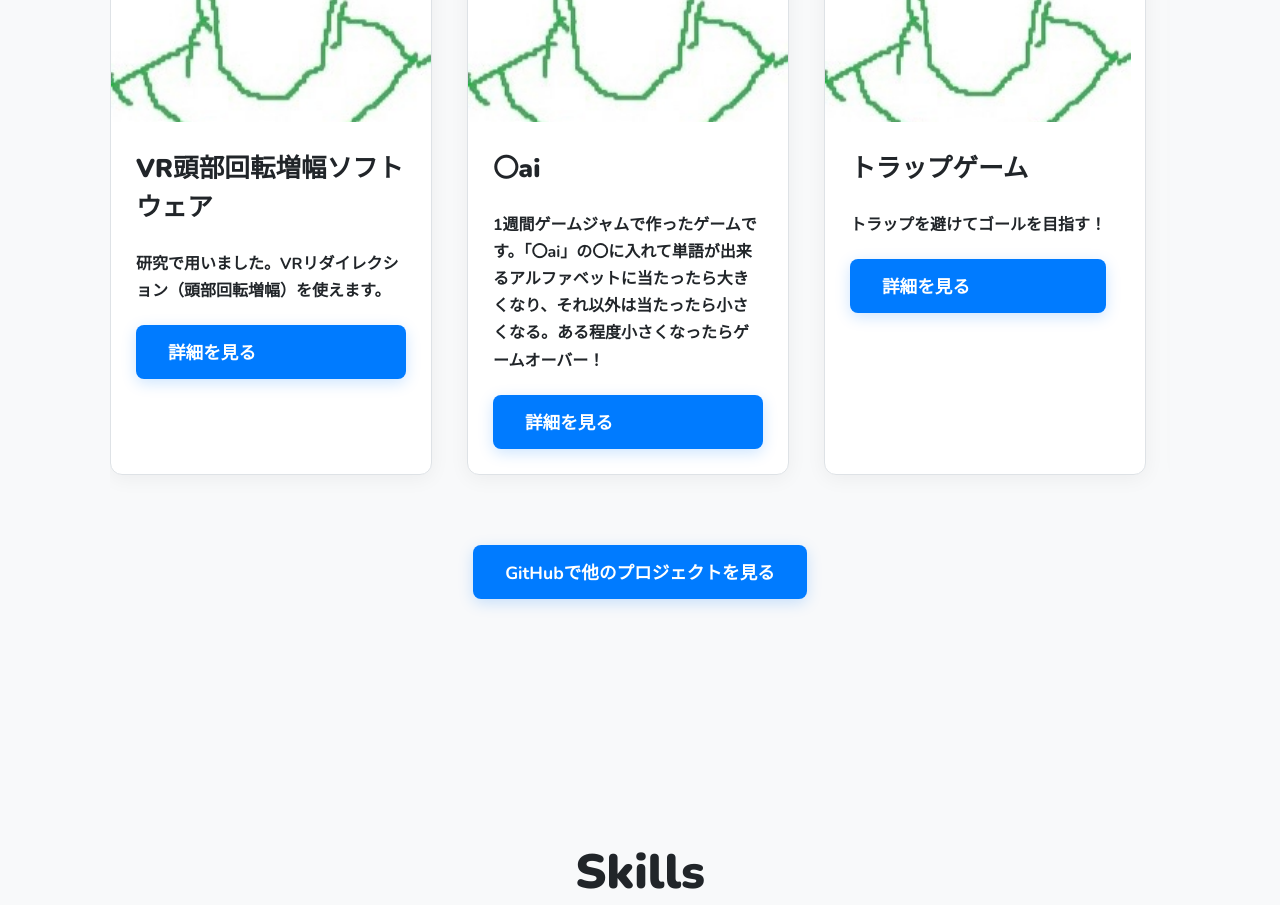
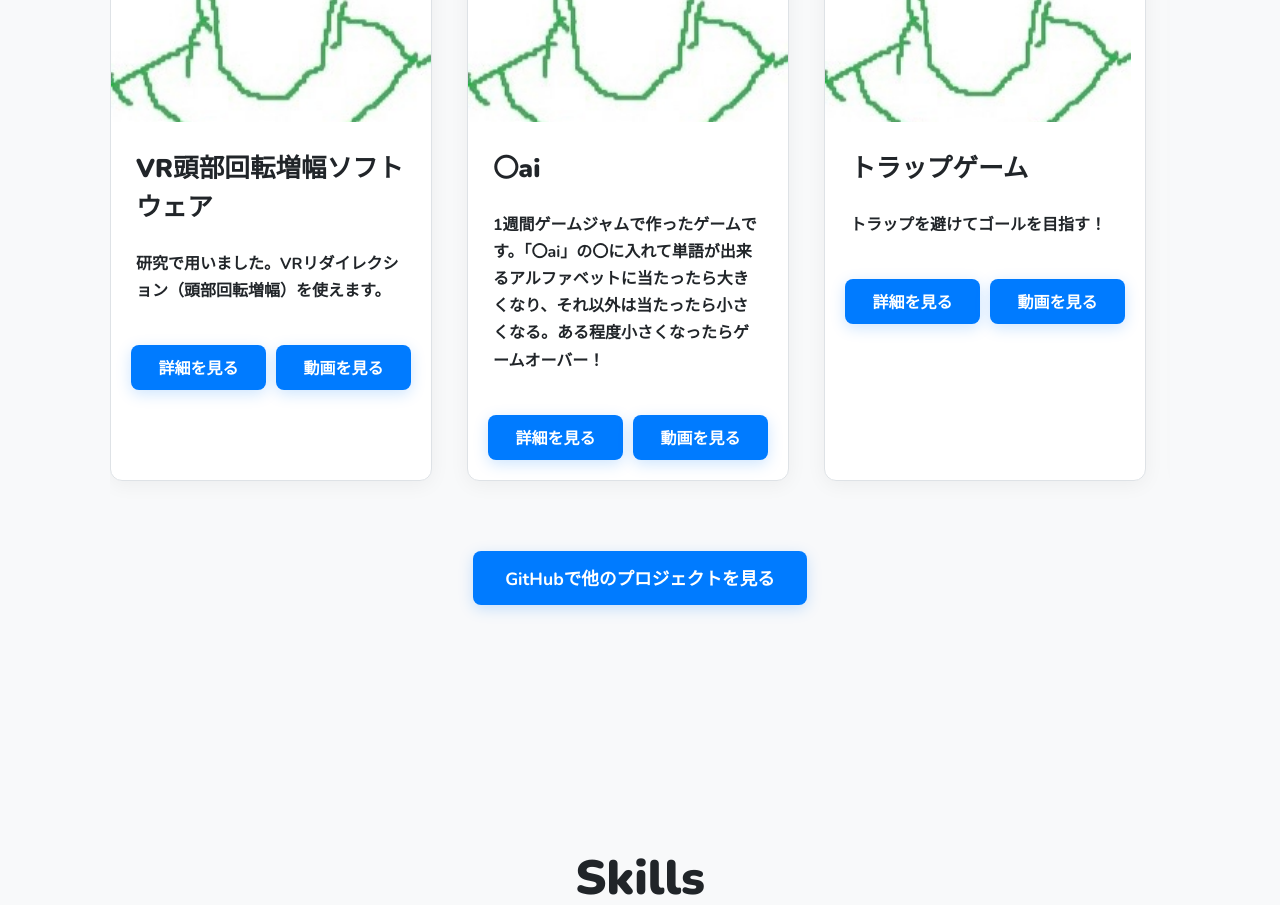
Before and after one commit to matchamatcho/my-portfolio, a React (Create React App) app: page / in a window 1280 px wide. Shown: the part 1660-2565 px from the top of the page. Built offline with nearby package versions, Linux system fonts and the light colour scheme.

Commit message:
動画を見るボタンを追加

```diff
--- a/src/App.css
+++ b/src/App.css
@@ -339,3 +339,44 @@ h2::after {
   margin-top: 60px;
   border-top: 1px solid var(--border-color);
 }
+
+.project-content {
+    padding: 25px;
+    flex-grow: 1;
+    display: flex;
+    flex-direction: column;
+    text-align: left;
+    /* ボタン用のスペースを確保するために padding-bottom を調整 */
+    padding-bottom: 20px;
+}
+
+.project-buttons {
+  display: flex;
+  justify-content: space-around; /* ボタンを均等に配置 */
+  padding: 0 20px 20px; /* 下部に余白を追加 */
+  gap: 10px; /* ボタン間のスペース */
+}
+
+.project-buttons .button {
+  flex: 1; /* ボタンが均等に幅を持つようにする */
+  padding: 10px 15px; /* ボタンのサイズを少し小さく調整 */
+  font-size: 1em;
+}
+
+.button.button-secondary {
+  background-color: #6c757d; /* グレー系の色 */
+  box-shadow: 0 4px 15px rgba(108, 117, 125, 0.2);
+}
+
+.button.button-secondary:hover {
+  background-color: #5a6268;
+  box-shadow: 0 7px 25px rgba(108, 117, 125, 0.3);
+}
+
+.project-buttons .button {
+  color: white;
+}
+
+.project-detail .button {
+    color: white;
+}
--- a/src/components/ProjectDetail.js
+++ b/src/components/ProjectDetail.js
@@ -46,10 +46,15 @@ function ProjectDetail() {
             </ul>
         </>
       )}
-      <a href={project.link} target="_blank" rel="noopener noreferrer" className="button">
-        GitHubでプロジェクトを見る
-      </a>
-      <br />
+      {/* ↓↓↓ ボタンをdivで囲み、「動画を見る」ボタンを追加しました ↓↓↓ */}
+      <div className="project-detail-buttons">
+        <a href={project.link} target="_blank" rel="noopener noreferrer" className="button">
+          GitHubでプロジェクトを見る
+        </a>
+        <a href={project.videoUrl} target="_blank" rel="noopener noreferrer" className="button">
+          動画を見る
+        </a>
+      </div>
       <Link to="/" className="button" style={{marginTop: '20px'}}>
         ポートフォリオに戻る
       </Link>
--- a/src/components/Projects.js
+++ b/src/components/Projects.js
@@ -8,7 +8,8 @@ export const myProjects = [
     title: 'VR頭部回転増幅ソフトウェア',
     description: '研究で用いました。VRリダイレクション（頭部回転増幅）を使えます。',
     imageUrl: process.env.PUBLIC_URL + '/images/tmp.png', // プロジェクトのスクリーンショットなどに差し替えてください
-    link: 'https://github.com/matchamatcho/projectAHR'
+    link: 'https://github.com/matchamatcho/projectAHR',
+    videoUrl:'https://drive.google.com/file/d/1DZC52iGFlGCLRTLL5z6Hy6wa_3LhL6lq/view?usp=sharing'
   },
   {
     id: 2,
@@ -48,9 +49,16 @@ function Projects() {
                 <div className="project-content">
                   <h3>{project.title}</h3>
                   <p>{project.description}</p>
-                  <span className="button">詳細を見る</span>
                 </div>
               </Link>
+              <div className="project-buttons">
+                <Link to={`/project/${project.id}`} className="button">
+                  詳細を見る
+                </Link>
+                <a href={project.videoUrl} target="_blank" rel="noopener noreferrer" className="button">
+                  動画を見る
+                </a>
+              </div>
             </div>
           ))}
         </div>
```
